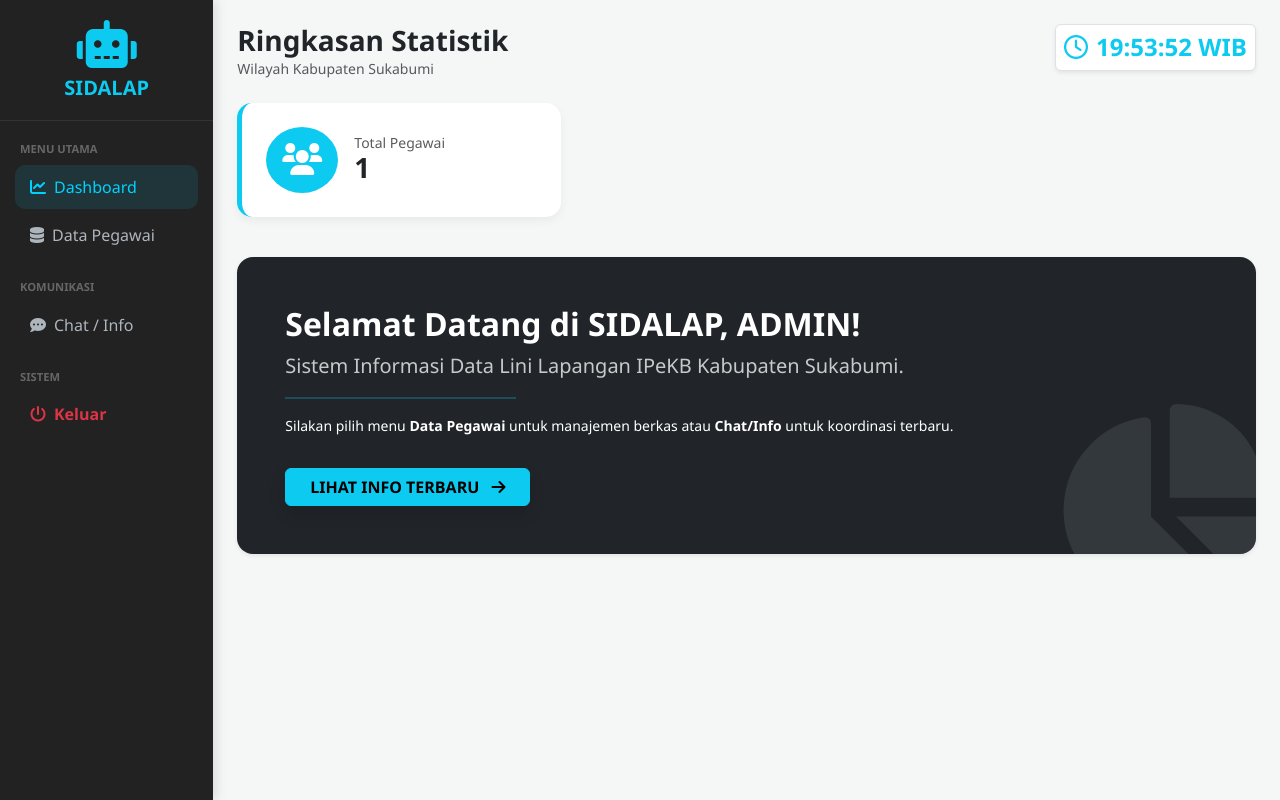
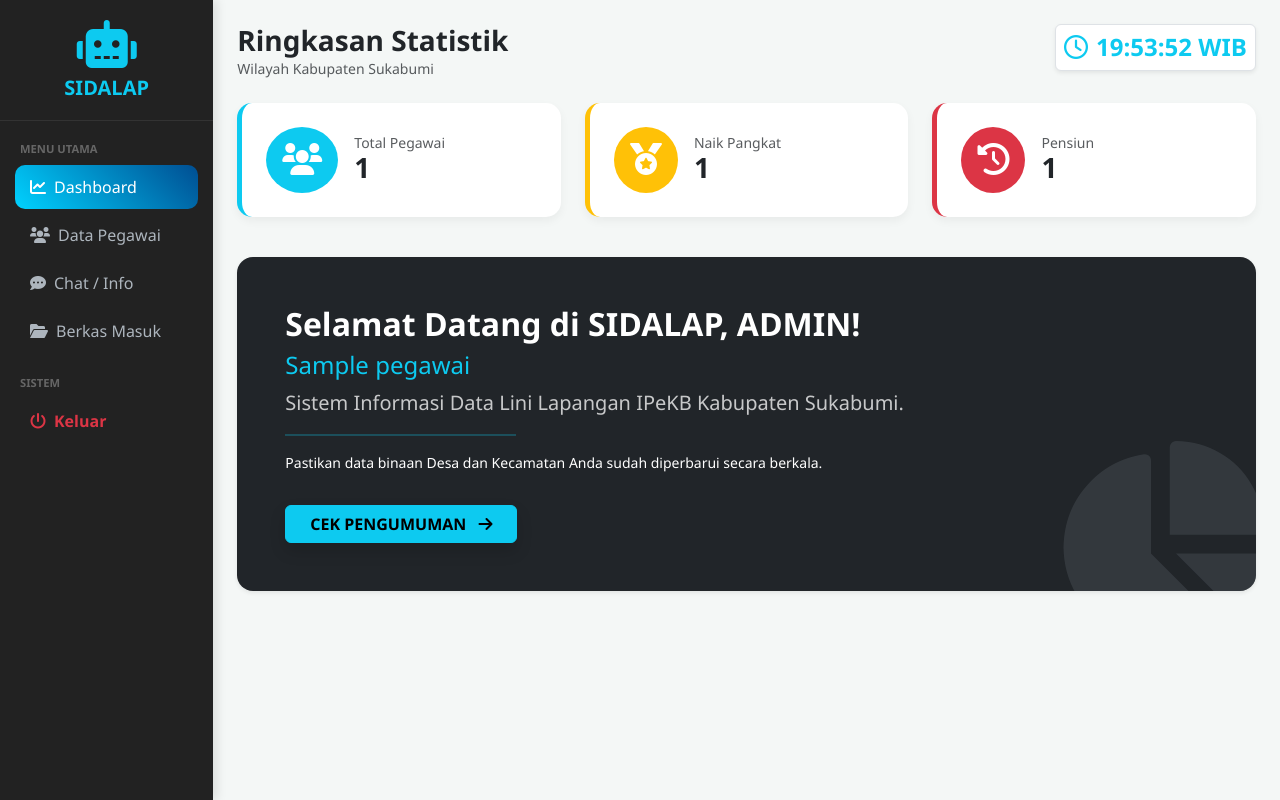
Before and after one commit to hamdanisaja007-star/HAMDANI, a Flask app: template templates/index.html in a window 1280 px wide. Run offline with Flask 3, Linux system fonts and the light colour scheme; the visitor is signed in with stand-in values (Sample User, id 1); tables that the repository leaves empty hold one stand-in row (values such as "Sample post"); the template is opened without the code that fills it: values that come from a table or form of the project are taken from there, most other values are stand-ins (such as "Sample title", 1, 10 or a date in 2020); parts of the project's set-up code (start-up, migrations or seed data) failed here and were passed over.

Commit message:
Update index.html

```diff
--- a/templates/index.html
+++ b/templates/index.html
@@ -12,8 +12,8 @@
         .sidebar { background: #222; color: white; min-height: 100vh; position: sticky; top: 0; box-shadow: 4px 0 10px rgba(0,0,0,0.1); }
         .sidebar-header { padding: 20px; text-align: center; border-bottom: 1px solid #333; }
         .nav-label { font-size: 0.7rem; font-weight: bold; color: #666; text-transform: uppercase; padding: 20px 20px 5px; }
-        .nav-link { color: #adb5bd; transition: 0.3s; margin: 2px 15px; display: flex; align-items: center; padding: 10px 15px; }
-        .nav-link:hover, .nav-link.active { color: var(--primary-blue); background: rgba(0,210,255,0.1); border-radius: 10px; }
+        .nav-link { color: #adb5bd; transition: 0.3s; margin: 2px 15px; display: flex; align-items: center; padding: 10px 15px; text-decoration: none; }
+        .nav-link:hover, .nav-link.active { color: white; background: linear-gradient(45deg, #00d2ff, #004e92); border-radius: 10px; }
         .stat-card { border-radius: 15px; border: none; transition: 0.3s; box-shadow: 0 4px 10px rgba(0,0,0,0.05); }
         .stat-card:hover { transform: translateY(-5px); }
     </style>
@@ -27,15 +27,21 @@
                 <i class="fas fa-robot fa-3x text-info mb-2"></i>
                 <h5 class="fw-bold text-info mb-0">SIDALAP</h5>
             </div>
+
             <div class="nav-label">Menu Utama</div>
             <ul class="nav flex-column">
-                <li class="nav-item"><a class="nav-link active" href="/dashboard"><i class="fas fa-chart-line me-2"></i> Dashboard</a></li>
-                <li class="nav-item"><a class="nav-link" href="/data_pegawai"><i class="fas fa-database me-2"></i> Data Pegawai</a></li>
+                {% if session['user_role'] == 'admin' %}
+                    <li class="nav-item"><a class="nav-link active" href="/dashboard"><i class="fas fa-chart-line me-2"></i> Dashboard</a></li>
+                    <li class="nav-item"><a class="nav-link" href="/data_pegawai"><i class="fas fa-users me-2"></i> Data Pegawai</a></li>
+                    <li class="nav-item"><a class="nav-link" href="/chat_info"><i class="fas fa-comment-dots me-2"></i> Chat / Info</a></li>
+                    <li class="nav-item"><a class="nav-link" href="/admin/berkas_masuk"><i class="fas fa-folder-open me-2"></i> Berkas Masuk</a></li>
+                {% else %}
+                    <li class="nav-item"><a class="nav-link" href="/profil"><i class="fas fa-user-circle me-2"></i> Profil Saya</a></li>
+                    <li class="nav-item"><a class="nav-link" href="/berkas_saya"><i class="fas fa-cloud-upload-alt me-2"></i> Upload Berkas</a></li>
+                    <li class="nav-item"><a class="nav-link" href="/chat_info"><i class="fas fa-comments me-2"></i> Chat / Info</a></li>
+                {% endif %}
             </ul>
-            <div class="nav-label">Komunikasi</div>
-            <ul class="nav flex-column">
-                <li class="nav-item"><a class="nav-link" href="/chat_info"><i class="fas fa-comment-dots me-2"></i> Chat / Info</a></li>
-            </ul>
+
             <div class="nav-label">Sistem</div>
             <ul class="nav flex-column">
                 <li class="nav-item"><a class="nav-link text-danger fw-bold" href="/logout"><i class="fas fa-power-off me-2"></i> Keluar</a></li>
@@ -52,6 +58,7 @@
             </div>
 
             <div class="row mb-4">
+                {% if session['user_role'] == 'admin' %}
                 <div class="col-md-4 mb-3">
                     <div class="card stat-card bg-white p-4 border-start border-info border-5">
                         <div class="d-flex align-items-center">
@@ -60,7 +67,6 @@
                         </div>
                     </div>
                 </div>
-                {% if role == 'admin' %}
                 <div class="col-md-4 mb-3">
                     <div class="card stat-card bg-white p-4 border-start border-warning border-5">
                         <div class="d-flex align-items-center">
@@ -77,16 +83,36 @@
                         </div>
                     </div>
                 </div>
+                {% else %}
+                <div class="col-md-6 mb-3">
+                    <div class="card stat-card bg-white p-4 border-start border-info border-5">
+                        <div class="d-flex align-items-center">
+                            <div class="bg-info text-white p-3 rounded-circle me-3"><i class="fas fa-file-upload fa-2x"></i></div>
+                            <div><h6 class="text-muted mb-0 small">Berkas Terkirim</h6><h3 class="fw-bold mb-0">Klik Menu Berkas</h3></div>
+                        </div>
+                    </div>
+                </div>
+                <div class="col-md-6 mb-3">
+                    <div class="card stat-card bg-white p-4 border-start border-success border-5">
+                        <div class="d-flex align-items-center">
+                            <div class="bg-success text-white p-3 rounded-circle me-3"><i class="fas fa-bullhorn fa-2x"></i></div>
+                            <div><h6 class="text-muted mb-0 small">Info Terbaru</h6><h3 class="fw-bold mb-0">{{ info_terkini|length }}</h3></div>
+                        </div>
+                    </div>
+                </div>
                 {% endif %}
             </div>
 
             <div class="card border-0 shadow-sm p-5 bg-dark text-white rounded-4 overflow-hidden position-relative">
                 <div style="z-index: 2; position: relative;">
-                    <h2 class="fw-bold">Selamat Datang di SIDALAP, {{ role.upper() }}!</h2>
+                    <h2 class="fw-bold">Selamat Datang di SIDALAP, {{ session['user_role'].upper() }}!</h2>
+                    {% if user_now %}
+                        <h4 class="text-info">{{ user_now.nama }}</h4>
+                    {% endif %}
                     <p class="lead opacity-75">Sistem Informasi Data Lini Lapangan IPeKB Kabupaten Sukabumi.</p>
                     <hr class="w-25 border-info border-2">
-                    <p class="small">Silakan pilih menu <b>Data Pegawai</b> untuk manajemen berkas atau <b>Chat/Info</b> untuk koordinasi terbaru.</p>
-                    <a href="/chat_info" class="btn btn-info fw-bold px-4 mt-3 shadow">LIHAT INFO TERBARU <i class="fas fa-arrow-right ms-2"></i></a>
+                    <p class="small">Pastikan data binaan Desa dan Kecamatan Anda sudah diperbarui secara berkala.</p>
+                    <a href="/chat_info" class="btn btn-info fw-bold px-4 mt-3 shadow">CEK PENGUMUMAN <i class="fas fa-arrow-right ms-2"></i></a>
                 </div>
                 <i class="fas fa-chart-pie position-absolute text-secondary opacity-25" style="font-size: 200px; bottom: -50px; right: -20px; z-index: 1;"></i>
             </div>
```
